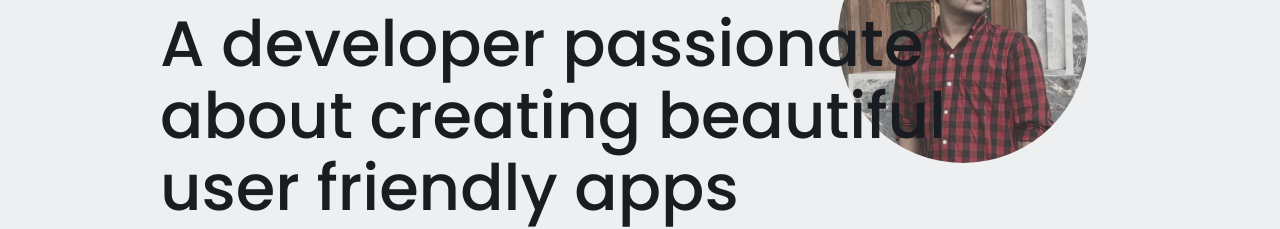
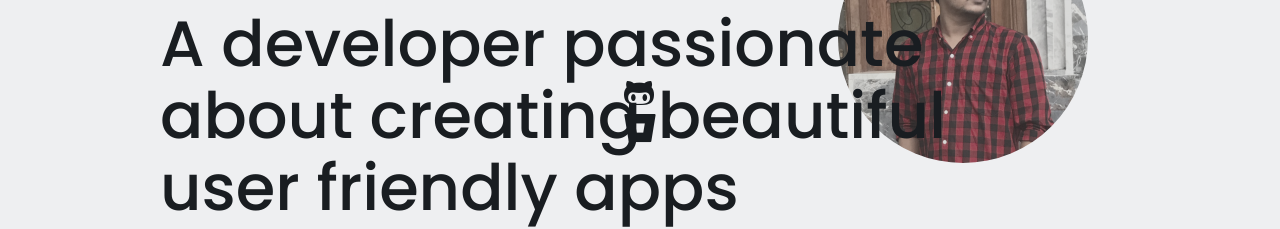
Before and after one commit to pieas-asif/pieas-asif.github.io, a plain HTML site: page index.html in a window 1280 px wide. Shown: the part 192-421 px from the top of the page. Drawn offline with Linux system fonts and the light colour scheme.

Commit message:
new icons? yes

```diff
--- a/css/style.css
+++ b/css/style.css
@@ -107,6 +107,23 @@ body {
 	color: #191d21;
 }
 
+.footer__links {
+	position: fixed;
+	display: flex;
+	flex-direction: column;
+}
+
+.footer__links > a {
+	font-size: 2rem;
+	text-decoration: none;
+	color: #191d21;
+}
+
+
+.footer__links > a:nth-child(1) {
+	margin-bottom: -.8rem;
+}
+
 @media(min-width: 769px) {
 	.navigation__action {
 		background-color: #1a1c20 !important;
--- a/index.html
+++ b/index.html
@@ -25,5 +25,9 @@
     <h2 class="main__subtitle">Currently Lead Full Stack developer at <a href="https://helpaneedydirectly.org" class="link">help a needy directly</a>. Previously Web Developer at City Transfer and Travel LTD.</h2>
     <a href="#" class="main__action">View Work</a>
 	</main>
+  <div class="footer__links">
+    <a href="#"><i class="fab fa-github-alt"></i></a>
+    <a href="#"><i class="fab fa-bitbucket"></i></a>
+  </div>
 </body>
 </html>
```
